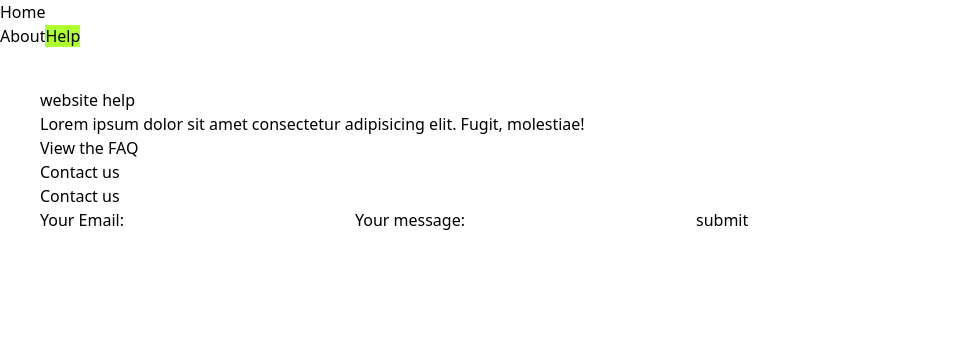
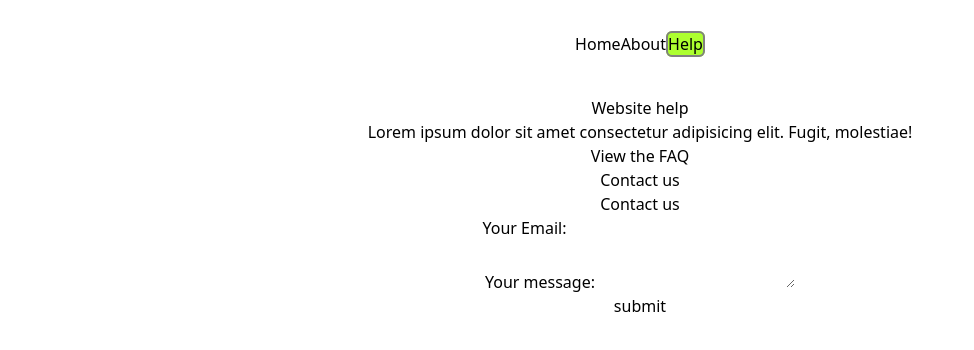
Before and after one commit to codesofpreeti/react-router, a React (Vite) app: page /help/contact in a window 1280 px wide. Shown: the top 350 px of the page, without its empty margins (0-974 px from the left). Built offline with nearby package versions, Linux system fonts and the light colour scheme.

Commit message:
added some css from tailwind

```diff
--- a/src/App2.jsx
+++ b/src/App2.jsx
@@ -4,6 +4,7 @@ import {
   createRoutesFromElements,
   RouterProvider,
 } from "react-router-dom";
+import "./App.css";
 
 import Home from "./pages/Home";
 import About from "./pages/About";
--- a/src/index.css
+++ b/src/index.css
@@ -4,13 +4,11 @@
 
 header nav a.active{
     background: greenyellow;
+    border-radius: 6px;
+    border: 2px solid grey;
 }
-
 main{
     max-width: 1200px;
     margin: 40px auto;
     padding: auto;
 }
-header nav{
-
-}
--- a/src/layouts/HelpLayout.jsx
+++ b/src/layouts/HelpLayout.jsx
@@ -1,17 +1,31 @@
-import { NavLink, Outlet } from "react-router-dom"
+import { NavLink, Outlet } from "react-router-dom";
 
 const HelpLayout = () => {
   return (
-    <div className='items-center'>
-        <h1>website help</h1>
-        <p>Lorem ipsum dolor sit amet consectetur adipisicing elit. Fugit, molestiae!</p>
-        <nav className="flex gap-9">
-            <NavLink className="border-solid border-2 border-indigo-600 hover:bg-indigo-200" to="faq">View the FAQ</NavLink> <br />
-            <NavLink className="border-solid border-2 border-indigo-600 hover:bg-indigo-200" to="contact">Contact us</NavLink>
-        </nav>
-        <Outlet/>
+    <div className="items-center">
+      <h1 className="bg-green-500 p-4 rounded-md">Website help</h1>
+      <p>
+        Lorem ipsum dolor sit amet consectetur adipisicing elit. Fugit,
+        molestiae!
+      </p>
+      <nav className="flex gap-9 items-center justify-center">
+        <NavLink
+          className="border-solid border-2 border-indigo-600 hover:bg-indigo-200 rounded-md"
+          to="faq"
+        >
+          View the FAQ
+        </NavLink>
+        <br />
+        <NavLink
+          className="border-solid border-2 border-indigo-600 hover:bg-indigo-200 rounded-md"
+          to="contact"
+        >
+          Contact us
+        </NavLink>
+      </nav>
+      <Outlet />
     </div>
-  )
-}
+  );
+};
 
-export default HelpLayout
+export default HelpLayout;
--- a/src/layouts/RootLayout.jsx
+++ b/src/layouts/RootLayout.jsx
@@ -3,11 +3,10 @@ const RootLayout = () => {
   return (
     <div className="root-layout">
       <header>
-        <nav className="flex gap-5 p-4">
+        <nav className="flex gap-5 p-4 bg-blue-300 rounded-md">
           <NavLink to="/">
             <button>Home</button>
           </NavLink>
-          <br />
           <NavLink to="/about">
             <button>About</button>
           </NavLink>
--- a/src/pages/Home.jsx
+++ b/src/pages/Home.jsx
@@ -2,7 +2,7 @@
 const Home = () => {
   return (
     <div className="home">
-         <h1 className="bg-green-500 p-4">Welcome to React Router</h1>
+         <h1 className="bg-green-500 p-4 rounded-md">Welcome to React Router</h1>
         <p>Lorem ipsum dolor, sit amet consectetur adipisicing elit. Neque asperiores laudantium sapiente, consequatur animi accusantium ab quas! Vero officia veniam ipsum rerum dolorum repellat explicabo odit ea, vel voluptate, velit iusto, dolores quos iste aperiam! In dolore tenetur ab consequatur ut repellendus ad impedit quibusdam nemo repudiandae veritatis quas libero rerum deleniti molestias tempora dolorum expedita quod quo placeat consectetur, facere dolor eligendi dolores? Quae beatae quod eum tempora. Facilis voluptatum soluta ipsam quasi quia explicabo nisi molestias cumque, rem porro odit illum. Hic praesentium veritatis quia, fugiat, nobis nihil molestiae quam fuga ipsum corrupti tempore, sit quod explicabo quaerat?</p>
     </div>
   )
--- a/src/pages/help/Contact.jsx
+++ b/src/pages/help/Contact.jsx
@@ -5,13 +5,13 @@ const Contact = () => {
         <form>
             <label>
                 <span>Your Email:</span>
-                <input type="email" name="email" required />
-            </label>
+                <input  className="border " type="email" name="email" required />
+            </label><br />
             <label>
                 <span>Your message:</span>
-                <input type="message" required />
-            </label>
-            <button>submit</button>
+                <textarea className="border " type="message" required />
+            </label><br />
+            <button className="border rounded-md bg-slate-200">submit</button>
         </form>
     </div>
   )
--- a/src/pages/help/FAQ.jsx
+++ b/src/pages/help/FAQ.jsx
@@ -1,7 +1,7 @@
 const FAQ = () => {
   return (
     <div className="faq">
-      <h3>Frequently asked questions</h3>
+      <h3><strong>Frequently asked questions</strong></h3>
       <div className="question">
         <p>
           <strong>
@@ -17,7 +17,7 @@ const FAQ = () => {
           delectus dignissimos beatae labore doloribus obcaecati eveniet
           quisquam ab vel maxime. A?
         </p>
-      </div>
+      </div><br />
       <div className="question">
         <p>
           <strong>
@@ -33,7 +33,7 @@ const FAQ = () => {
           delectus dignissimos beatae labore doloribus obcaecati eveniet
           quisquam ab vel maxime. A?
         </p>
-      </div>
+      </div> <br />
       <div className="question">
         <p>
           <strong>
@@ -49,8 +49,7 @@ const FAQ = () => {
           delectus dignissimos beatae labore doloribus obcaecati eveniet
           quisquam ab vel maxime. A?
         </p>
-      </div>
-      <div className="question">
+      </div> <br />
         <div className="question">
           <p>
             <strong>
@@ -66,7 +65,8 @@ const FAQ = () => {
             praesentium delectus dignissimos beatae labore doloribus obcaecati
             eveniet quisquam ab vel maxime. A?
           </p>
-        </div>{" "}
+        </div><br />
+        <div className="question">
         <p>
           <strong>
             Lorem ipsum dolor sit amet consectetur adipisicing elit. Quasi,
```
Also changed, not shown: src/pages/About.jsx (+1 -1 lines).
